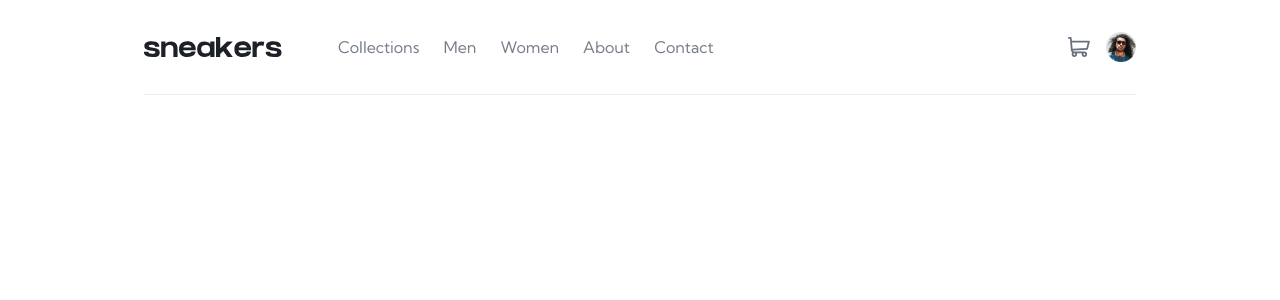
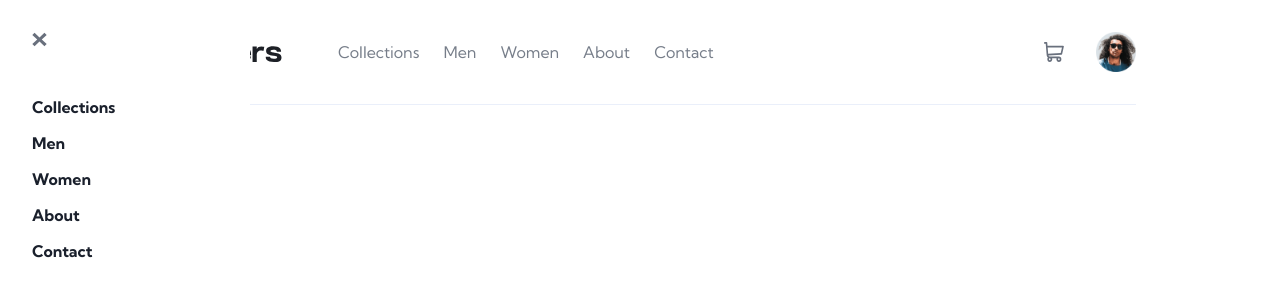
Before and after one commit to Jakub-Chojnacki/chakraui-frontendmentor, a React (Vite) app: page / in a window 1280 px wide. Shown: the top 300 px of the page. Built offline with nearby package versions, Linux system fonts and the light colour scheme.

Commit message:
added a sideNav component

```diff
--- a/src/components/Header.jsx
+++ b/src/components/Header.jsx
@@ -7,7 +7,7 @@ const Header = () => {
       <Flex align="center" gap={4}>
         <Image display={{md: 'none'}} src="./images/icons/icon-menu.svg"/>
         <Image src="./images/logo.svg"/>
-        <Flex align="center" display={{sm: 'none', md:'flex'}} gap={6} marginX={10}>
+        <Flex align="center" display={{sm:'none', md:'flex'}} gap={6} marginX={10}>
           <Link variant="nav">Collections</Link>
           <Link variant="nav">Men</Link>
           <Link variant="nav">Women</Link>
@@ -16,9 +16,9 @@ const Header = () => {
         </Flex>
       </Flex>
 
-      <Flex align="center" gap={4}>
-        <Image src="./images/icons/icon-cart.svg"/>
-        <Image src="./images/image-avatar.png"  boxSize='30px'/>
+      <Flex align="center" gap={['2', '4', '8']}>
+        <Image src="./images/icons/icon-cart.svg" boxSize={['15px','20px']}/>
+        <Image src="./images/image-avatar.png"  boxSize={['30px', '35px', '40px']}/>
       </Flex>
     </Flex>
   )
--- a/src/components/Layout.jsx
+++ b/src/components/Layout.jsx
@@ -1,10 +1,12 @@
 import React from 'react'
 import Header from './Header'
 import {Container} from '@chakra-ui/react'
+import Sidenav from './Sidenav'
 const Layout = () => {
   return (
     <Container maxW={{sm:'100vw', md:'90vw', lg:'80vw'}}>
         <Header/>
+        <Sidenav/>
     </Container>
   )
 }
--- a/src/components/Sidenav.jsx
+++ b/src/components/Sidenav.jsx
@@ -1,8 +1,17 @@
 import React from 'react'
-
+import {VStack,Image,Flex,Link} from '@chakra-ui/react'
 const Sidenav = () => {
   return (
-    <div>Sidenav</div>
+    <VStack padding={8} backgroundColor='white' align="left" pos='absolute' left="0" top="0" h="95vh" w="250px">
+       <Image boxSize="15px" src="./images/icons/icon-close.svg" marginBottom={10}/>
+       <VStack align="left" gap={3}>
+          <Link variant="sidenav">Collections</Link>
+          <Link variant="sidenav">Men</Link>
+          <Link variant="sidenav">Women</Link>
+          <Link variant="sidenav">About</Link>
+          <Link variant="sidenav">Contact</Link>
+        </VStack>
+    </VStack>
   )
 }
 
--- a/src/main.jsx
+++ b/src/main.jsx
@@ -31,6 +31,9 @@ const components = {
         color:'neutral.dark',
         opacity: '0.9',
         fontSize: '16px'
+      },
+      sidenav:{
+        fontWeight:'bold'
       }
     }
   }
```
